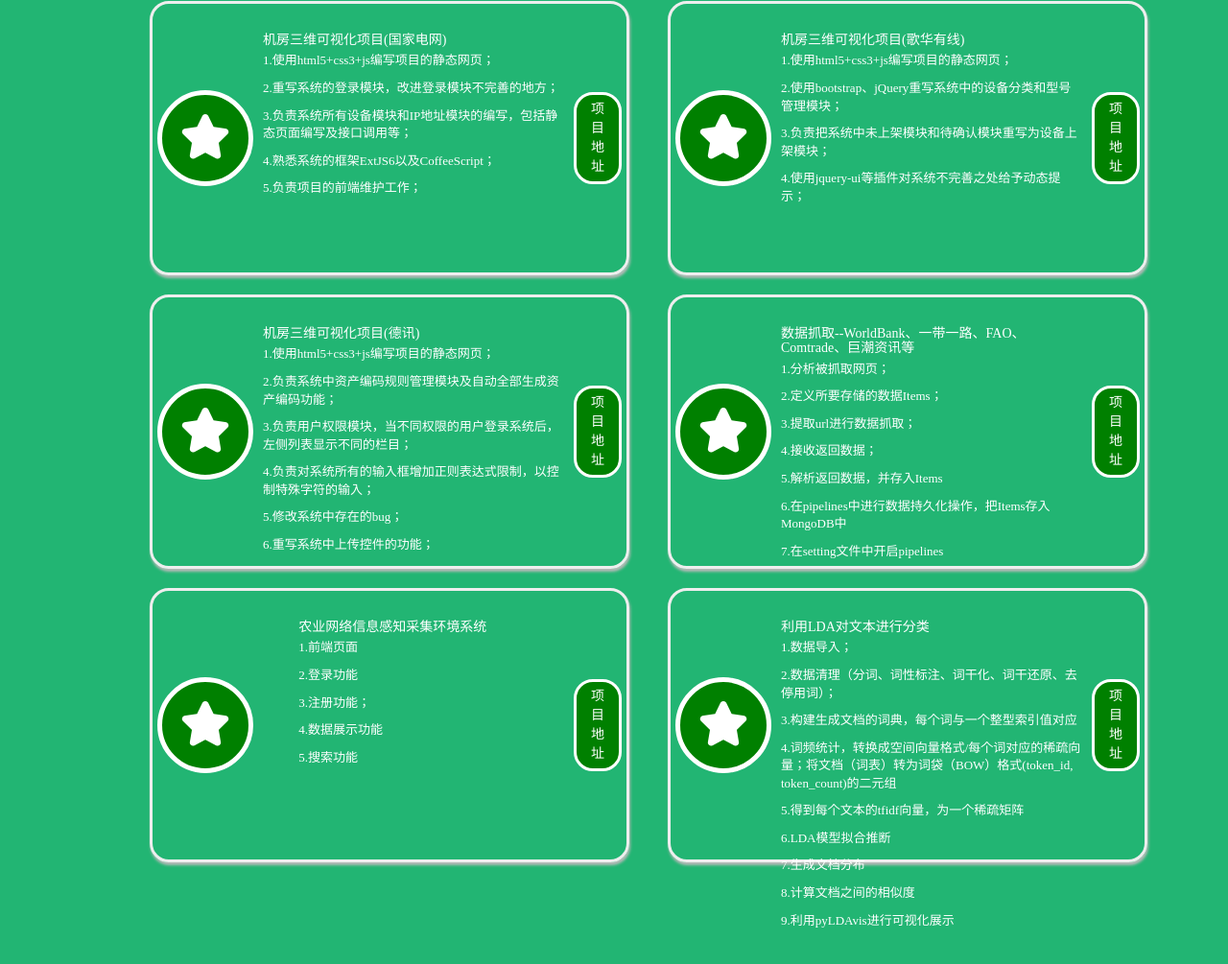
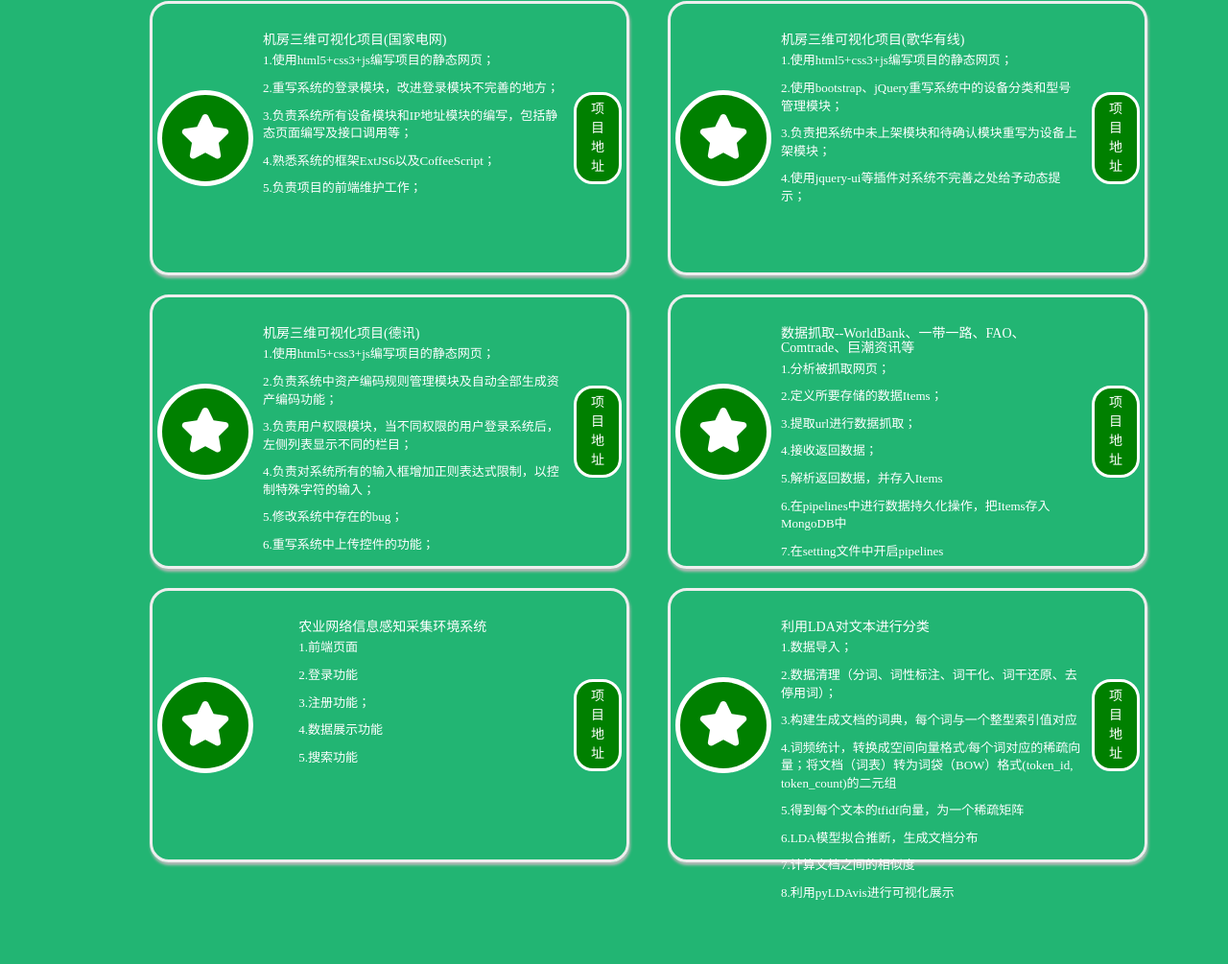
Before and after one commit to Christings/cv, a plain HTML site: page index.html in a window 1280 px wide. Shown: the part 2650-3655 px from the top of the page at 96% size. Drawn offline with Linux system fonts and the light colour scheme; a script that the page names is missing.

Commit message:
update index

```diff
--- a/index.html
+++ b/index.html
@@ -417,10 +417,9 @@
                     <p>3.构建生成文档的词典，每个词与一个整型索引值对应</p>
                     <p>4.词频统计，转换成空间向量格式/每个词对应的稀疏向量；将文档（词表）转为词袋（BOW）格式(token_id, token_count)的二元组</p>
                     <p>5.得到每个文本的tfidf向量，为一个稀疏矩阵</p>
-                    <p>6.LDA模型拟合推断</p>
-                    <p>7.生成文档分布</p>
-                    <p>8.计算文档之间的相似度</p>
-                    <p>9.利用pyLDAvis进行可视化展示</p>
+                    <p>6.LDA模型拟合推断，生成文档分布</p>
+                    <p>7.计算文档之间的相似度</p>
+                    <p>8.利用pyLDAvis进行可视化展示</p>
                 </div>
                 <div class="pro-btn">
                     <a class="pro-link" href="http://demo.3ddcim.com/logins/dexun/login.html" target="_blank">项目地址</a>
```
